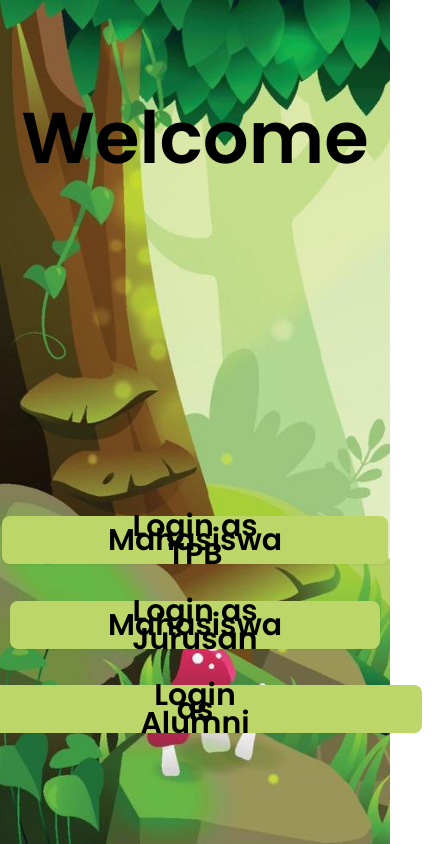
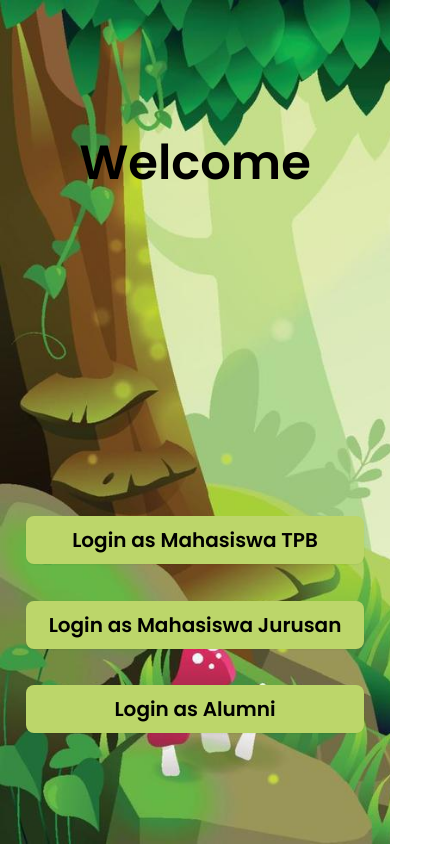
Before and after one commit to Nanaa05/MilestoneSPARTA-22-HaloPIPS, a Next.js app in the folder halo-pips/: page / in a window 390 px wide. Shown: the whole page, 432 px wide, since content can reach past the window. Built offline with nearby package versions, Linux system fonts and the light colour scheme; no server answers.

Commit message:
feat:optimization_and_mobile

```diff
--- a/halo-pips/app/login-memberhmif/page.tsx
+++ b/halo-pips/app/login-memberhmif/page.tsx
@@ -13,9 +13,9 @@ const LoginHMIF = () => {
       <div className="Panel">
         <Card color="600">
           <div className="Text">
-            <h1 className="text-5xl font-bold mb-12">Login as HMIF</h1>
-            <ProfileForm role="HMIF"></ProfileForm>
+            <h1 className="font-bold mb-12">Login as HMIF</h1>
           </div>
+          <ProfileForm role="HMIF"></ProfileForm>
         </Card>
       </div>
       </div>
--- a/halo-pips/app/login-tpb/page.tsx
+++ b/halo-pips/app/login-tpb/page.tsx
@@ -3,6 +3,7 @@ import Card from "@/components/card";
 import { ProfileForm } from "@/components/auth/form-login";
 import ButtonNav from "@/components/button";
 import "./TPBlogin.css";
+
 const LoginTPB = () => {
   return (
     <div className="Background">
@@ -13,9 +14,9 @@ const LoginTPB = () => {
       <div className="Panel">
         <Card color="600">
           <div className="Text">
-            <h1 className="text-5xl font-bold mb-12">Login as TPB</h1>
-            <ProfileForm role="TPB"></ProfileForm>
+            <h1 className="font-bold mb-12">Login as TPB</h1>
           </div>
+          <ProfileForm role="TPB"></ProfileForm>
         </Card>
       </div>
       </div>
--- a/halo-pips/app/page.css
+++ b/halo-pips/app/page.css
@@ -1,3 +1,59 @@
+@media (min-width: 0px){
+    .Title{
+        background-image: url(image/summer-deep-forest-landscape-in-cartoon-style-free-vector.jpg);
+        background-repeat: no-repeat;
+        background-size: cover;
+    }
+
+    .Login{
+        text-align: center;
+        color: black;
+        font-size: 48px;
+        position: absolute;
+        top: 15%;
+    }
+
+    .Button1{
+        padding: 10px;
+        text-align: center ;
+        position: absolute;
+        top: 60%;
+    }
+
+    .TPB{
+        color: black;
+        margin: 0px 30px;
+        font-size: 20px;
+    }
+
+    .Button2{
+        padding: 10px;
+        text-align: center;
+        position: absolute;
+        top: 70%;
+    }
+
+    .Jurusan{
+        color: black;
+        margin: 0px 6.475px;
+        font-size: 20px;
+    }
+
+    .Button3{
+        padding: 10px;
+        text-align: center;
+        position: absolute;
+        top: 80%;
+    }
+
+    .Alumni{
+        color: black;
+        margin: 0px 72.3px;
+        font-size: 20px;
+    }
+}
+
+@media (min-width: 1024px){
     .Title{
         background-image: url(image/summer-deep-forest-landscape-in-cartoon-style-free-vector.jpg);
         background-repeat: no-repeat;
@@ -51,3 +107,4 @@
         margin: 0px 155.945px;
         font-size: 30px;
     }
+}
--- a/halo-pips/app/page.tsx
+++ b/halo-pips/app/page.tsx
@@ -2,6 +2,7 @@ import React from "react";
 import Card from "@/components/card";
 import ButtonNav from "@/components/button";
 import "./page.css";
+
 const page = () => {
   return (
     <div className="Title">
```
Also changed, not shown: halo-pips/app/login-memberhmif/HMIFlogin.css (+28 -3 lines), halo-pips/app/login-tpb/TPBlogin.css (+28 -3 lines). Lines whose indentation alone changed are shown as unchanged.
